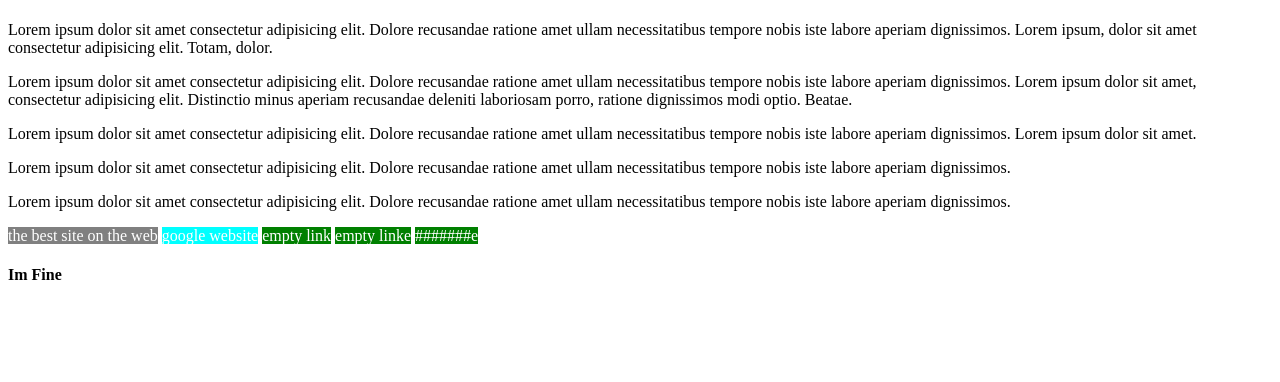
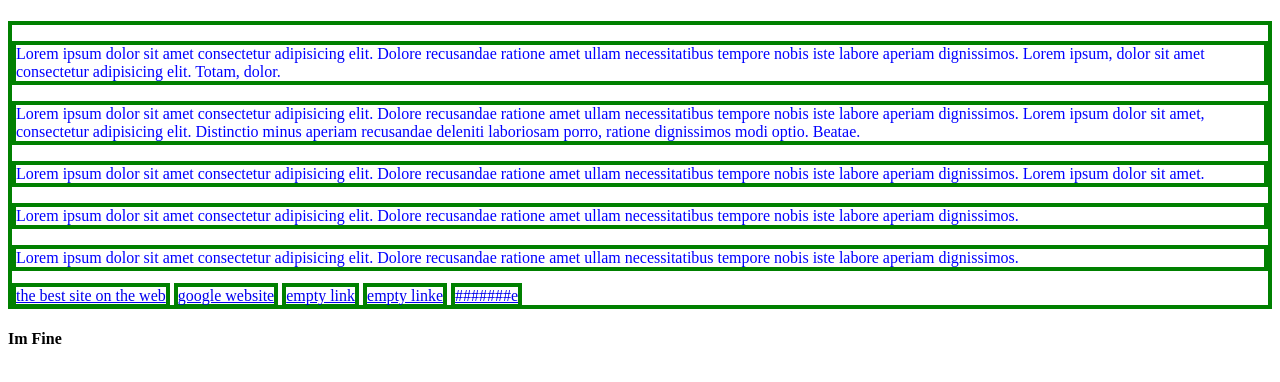
Before and after one commit to AslanZ-5/html_css_mastering, a plain HTML site: page index.html in a window 1280 px wide. Shown: the part 54-436 px from the top of the page. Drawn offline with Linux system fonts and the light colour scheme.

Commit message:
css cascade (inheritance)

```diff
--- a/style.css
+++ b/style.css
@@ -1,16 +1,10 @@
-/* .header .txt{
-background-color: rgb(34, 200, 1);
-} */
-
-a[href] {
-    background-color: green;
-    text-decoration: none;
-    color:#fff
+div {
+    border: 4.9px solid green;
+    color:blue
 }
-
-a[href$=".com"]{
-    background-color: aqua;
+p {
+    border:inherit
 }
-a[href*='git']{
-    background-color: gray;
+a {
+    border:inherit
 }
```
